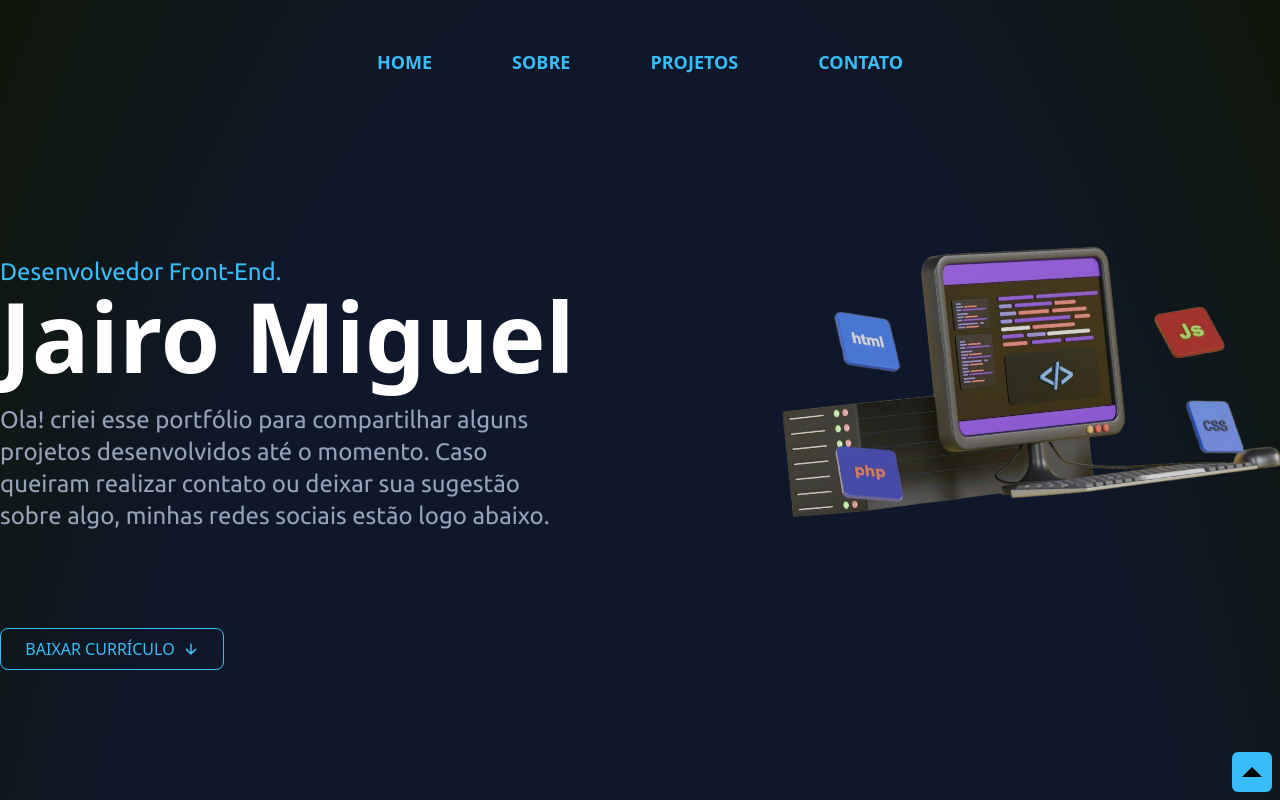
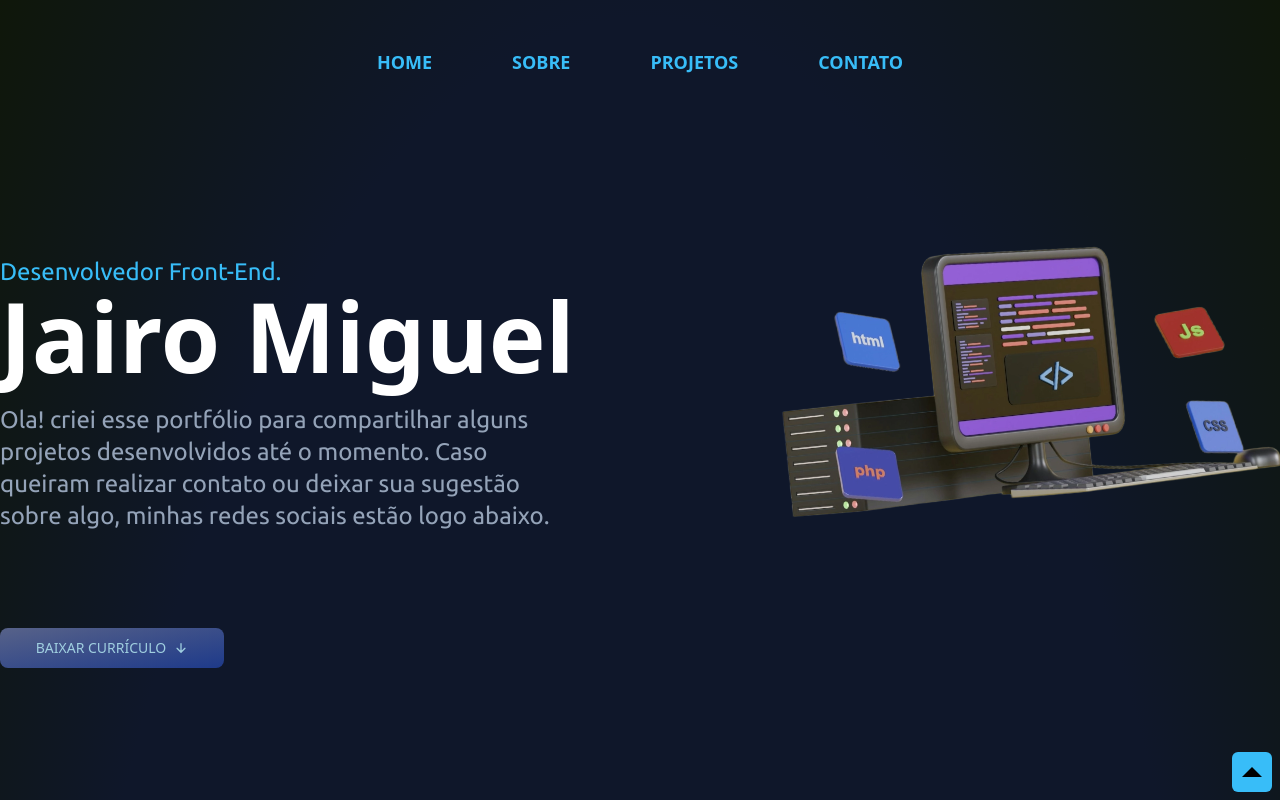
Before and after one commit to jmitsuu/profileport, a React (Vite) app: page / in a window 1280 px wide. Shown: the top 800 px of the page. Built offline with nearby package versions, Linux system fonts and the light colour scheme.

Commit message:
feat: change download button design

```diff
--- a/package.json
+++ b/package.json
@@ -14,7 +14,8 @@
     "react-dom": "^18.3.1",
     "react-helmet-async": "^2.0.5",
     "react-icons": "^5.2.1",
-    "react-router-dom": "^6.25.1"
+    "react-router-dom": "^6.25.1",
+    "tailwindcss-animated": "^2.0.0"
   },
   "devDependencies": {
     "@types/react": "^18.3.3",
--- a/src/components/Download.tsx
+++ b/src/components/Download.tsx
@@ -2,11 +2,12 @@ import { IoArrowDown } from 'react-icons/io5';
 
 export function Download() {
   return (
-    <a
-      href="https://drive.google.com/uc?export=download&id=1zTqwrKFTebBTvG0HQ6mzLLkMR4wJaeYJ"
-      className="md:mx-0 mx-auto w-56 text-[#38bdf8]  dark:text-tecHeavy  py-2 rounded-lg flex items-center justify-center gap-2  md:mt-24 mt-8 border border-[#38bdf8] transition-all hover:bg-tecMediumLight/10 dark:bg-tecLight uppercase "
-    >
-      Baixar Currículo <IoArrowDown />
-    </a>
+      <a
+        href="https://drive.google.com/uc?export=download&id=1zTqwrKFTebBTvG0HQ6mzLLkMR4wJaeYJ"
+        className="md:mx-0 mx-auto w-56 text-[#a0cfe0]  dark:text-tecHeavy  flex items-center justify-center gap-2  md:mt-24 mt-8  hover:bg-tecMediumLight/10 dark:bg-tecLight uppercase  bg-gradient-to-br from-tecSuperLight to-blue-900 hover:bg-gradient-to-bl focus:ring-4 focus:outline-none focus:ring-tecHeavy dark:focus:ring-tecHeavy  font-medium rounded-lg text-sm px-5 py-2.5 text-center  mb-2 transition duration-700 "
+      >
+        Baixar Currículo <IoArrowDown />
+      </a>
+
   );
 }
--- a/src/index.css
+++ b/src/index.css
@@ -2,7 +2,6 @@
 @tailwind base;
 @tailwind components;
 @tailwind utilities;
-
 h1,
 h3 {
 }
--- a/src/pages/Home.tsx
+++ b/src/pages/Home.tsx
@@ -44,6 +44,7 @@ export function Home() {
           className="xl:w-[800px] md:h-[400px] md:-rotate-6 md:mt-0 mt-10 md:static absolute sm:-left-0 -left-7"
         />
       </div>
+
     </section>
   );
 }
--- a/tailwind.config.js
+++ b/tailwind.config.js
@@ -2,7 +2,6 @@
 export default {
   darkMode: 'class',
   content: [
-
     './app/**/*.{ts,tsx}',
     './src/**/*.{ts,tsx}',
   ],
@@ -16,10 +15,10 @@ export default {
         tecSuperLight: '#576289 ',
       },
       backgroundImage: {
-        'gradient-radial': 'radial-gradient(var(--tw-gradient-stops))',
+        'gradient-radial':
+          'radial-gradient(var(--tw-gradient-stops))',
       },
     },
-
   },
   plugins: [],
 };
```
Also changed, not shown: 1 other file (tests, documents, lock files or other folders).
